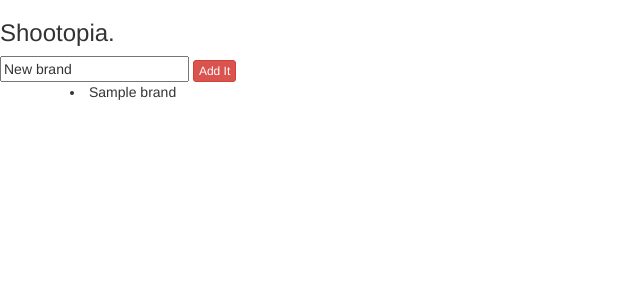
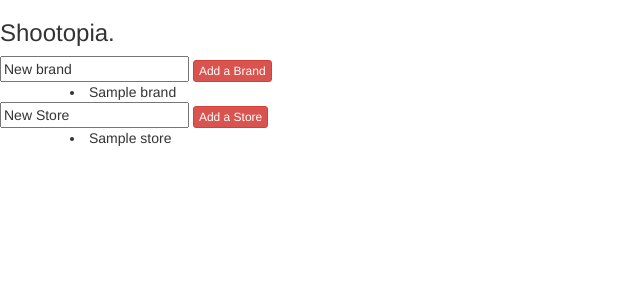
Before and after one commit to changemachine/0327_shoes_assess, a PHP site: template views/index.twig in a window 1280 px wide. Shown: the top 300 px of the page, without its empty margins (0-640 px from the left). Run offline with PHP 8.4, Linux system fonts and the light colour scheme; the template is opened without the code that fills it: most values are stand-ins (such as "Sample title", 1, 10 or a date in 2020); some libraries are stand-ins or nearby versions.

Commit message:
Add stores and brands to your hearts content.

```diff
--- a/views/index.twig
+++ b/views/index.twig
@@ -9,22 +9,33 @@
     <h3>Shootopia.</h3>
     <form action="/new_brand" method="post">
         <input id="brand_name" name="brand_name" type="text" value='New brand'>
-        <button type="submit" class='btn btn-xs btn-danger'>Add It</button>
+        <button type="submit" class='btn btn-xs btn-danger'>Add a Brand</button>
     </form>
 
     <div class='container'>
         {% if brands is not empty %}
             {% for brand in brands %}
-            <!-- display brands as links to getBrandStores({id}) -->
             <li>{{ brand.getBrandName }}</li>
             {% endfor %}
         {% endif %}
+        <!--{# display brands as links to getBrandStores({id}) #}-->
 
-        <form action'/find_store' >
     </div>
 
 
+    <form action="/new_store" method="post">
+        <input id="name" name="name" type="text" value='New Store'>
+        <button type="submit" class='btn btn-xs btn-danger'>Add a Store</button>
+    </form>
 
+    <div class='container'>
+        {% if stores is not empty %}
+            {% for store in stores %}
+            <li>{{ store.getName }}</li>
+            {% endfor %}
+        {% endif %}
+
+    </div>
 
 
 
--- a/views/new_brand.twig
+++ b/views/new_brand.twig
@@ -12,7 +12,7 @@ Ask which stores carry it.
         {% if stores is not empty %}
             <p>Which stores carry this?</p>
             {% for store in stores %}
-            <input type="checkbox" name="{{ store.getId }}" value={{ store.getId }}> {{ store.getStoreName }}<br>
+            <input type="checkbox" name="{{ store.getId }}" value={{ store.getId }}> {{ store.getName }}<br>
 
 
             {% endfor %}
```
Also changed, not shown: app/app.php (+11 -7 lines), views/new_store.twig (added, +37 -0 lines).
